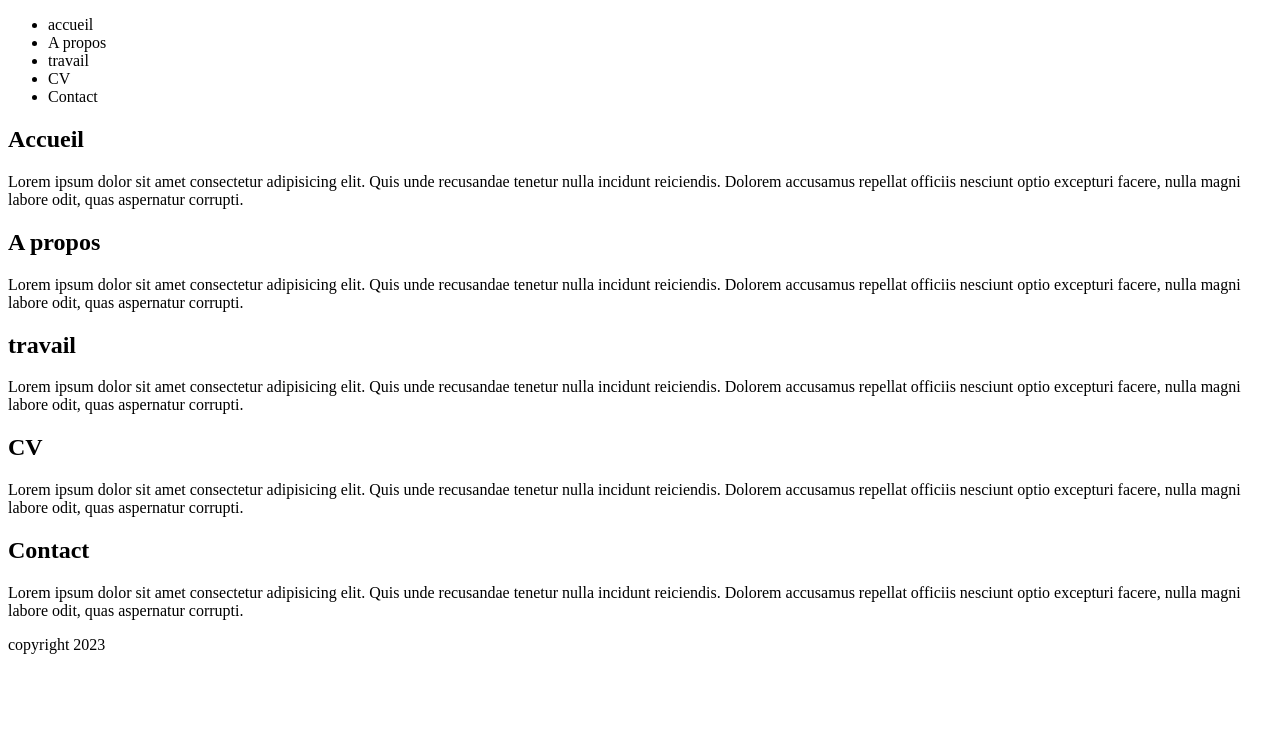
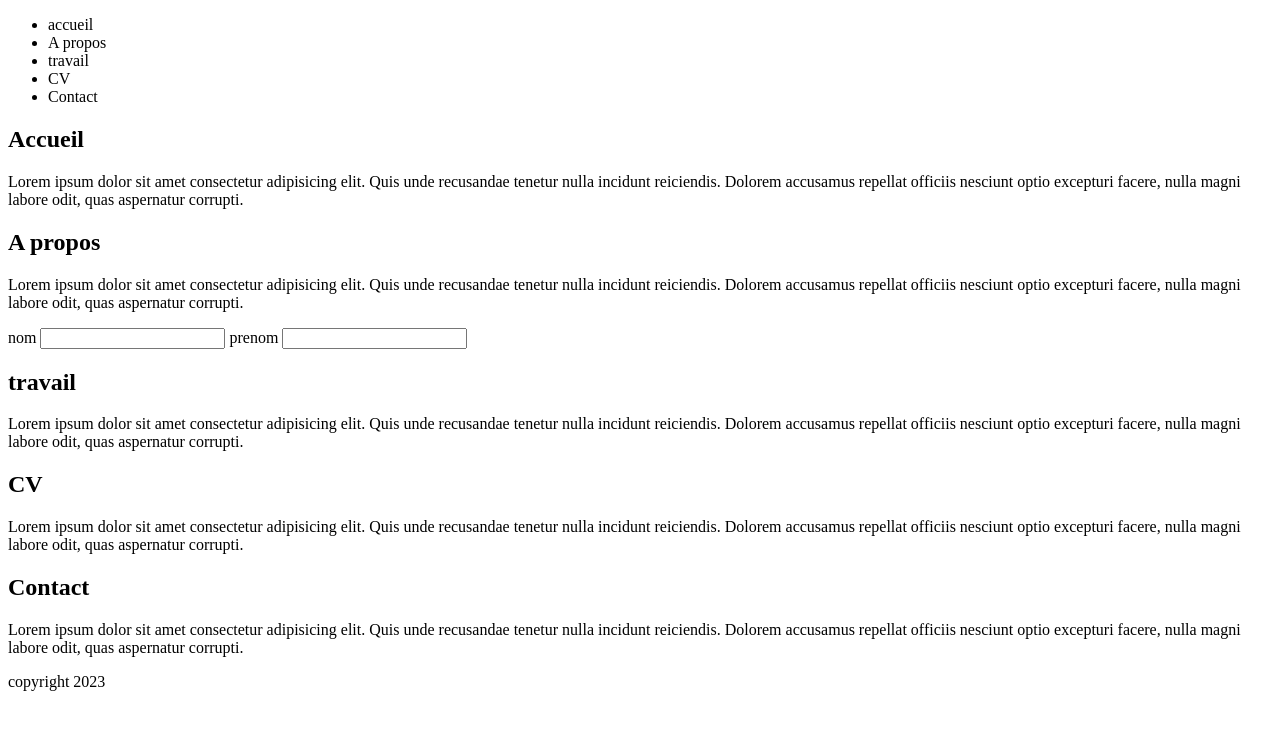
Before and after one commit to latifGnbea/checkpoint_html, a plain HTML site: page index.html in a window 1280 px wide. Drawn offline with Linux system fonts and the light colour scheme.

Commit message:
ajout du formulaire

```diff
--- a/index.html
+++ b/index.html
@@ -29,15 +29,26 @@
     </section>
     <section>
         <h1>A propos</h1>
-        <p>Lorem ipsum dolor sit amet consectetur adipisicing elit. Quis unde recusandae tenetur nulla incidunt
+        <p>
+            Lorem ipsum dolor sit amet consectetur adipisicing elit. Quis unde recusandae tenetur nulla incidunt
             reiciendis. Dolorem accusamus repellat officiis nesciunt optio excepturi facere, nulla magni labore odit,
-            quas aspernatur corrupti.</p>
+            quas aspernatur corrupti.
+        </p>
+            <form action="" method="post">
+                <label for="">nom</label>
+                <input type="text" name="" id="">
+                <label for="">prenom</label>
+                <input type="text" name="" id="">
+            </form>
     </section>
     <section>
         <h1>travail</h1>
-        <p>Lorem ipsum dolor sit amet consectetur adipisicing elit. Quis unde recusandae tenetur nulla incidunt
+        <p>
+            Lorem ipsum dolor sit amet consectetur adipisicing elit. Quis unde recusandae tenetur nulla incidunt
             reiciendis. Dolorem accusamus repellat officiis nesciunt optio excepturi facere, nulla magni labore odit,
-            quas aspernatur corrupti.</p>
+            quas aspernatur corrupti.
+        </p>
+
     </section>
     <section>
         <h1>CV</h1>
```
